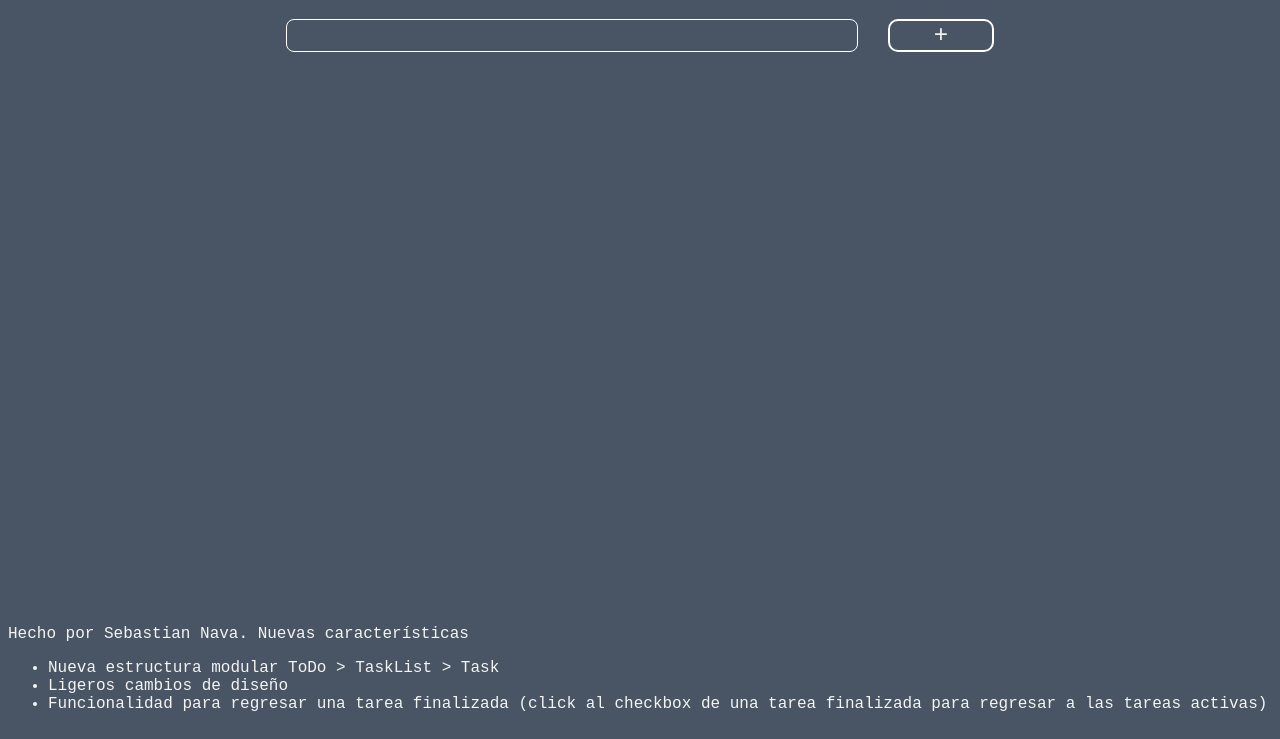
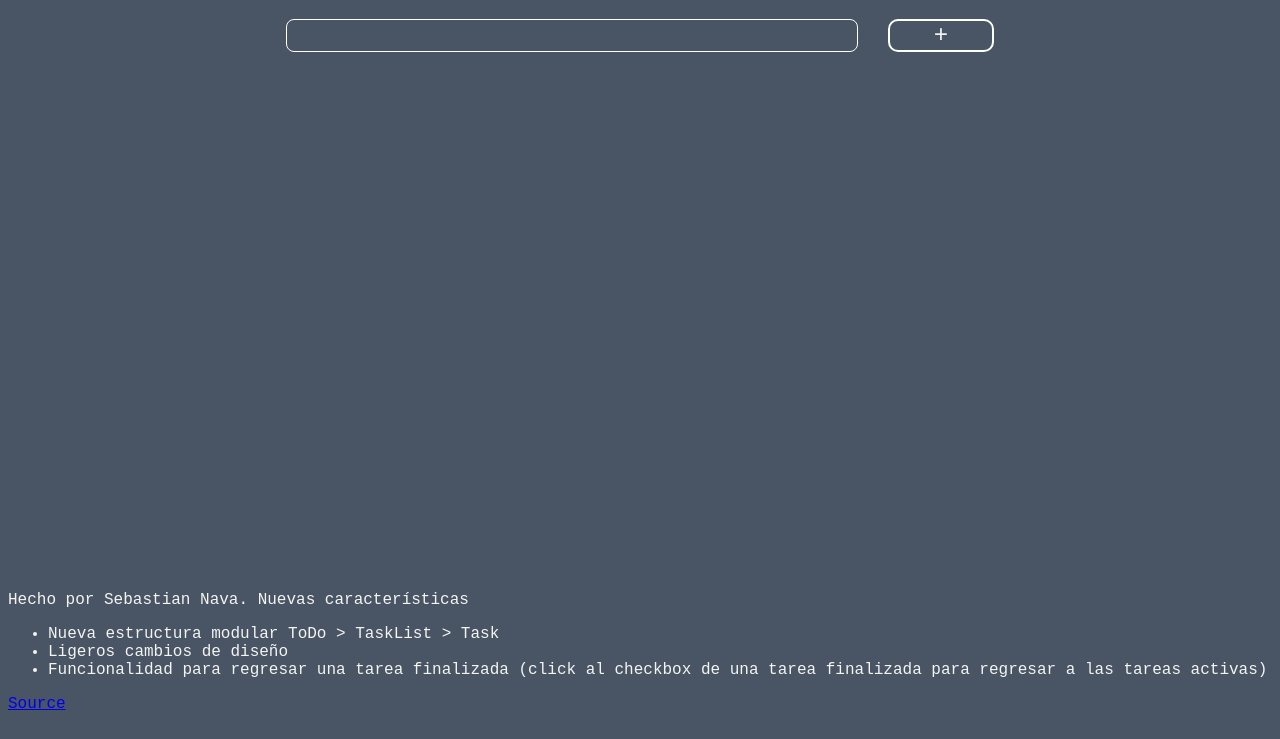
Before and after one commit to c0rrigan/todo, a plain HTML site: page index.html in a window 1280 px wide. Shown: the part 61-800 px from the top of the page. Drawn offline with nearby package versions, Linux system fonts and the light colour scheme.

Commit message:
link a código fuente

```diff
--- a/index.html
+++ b/index.html
@@ -22,6 +22,7 @@
             <li>Ligeros cambios de diseño</li>
             <li>Funcionalidad para regresar una tarea finalizada (click al checkbox de una tarea finalizada para regresar a las tareas activas)</li>
         </ul>
+        <a href="https://github.com/c0rrigan/todo/blob/master/index.html">Source</p>
     </section>
     <style>
         @font-face {
```
